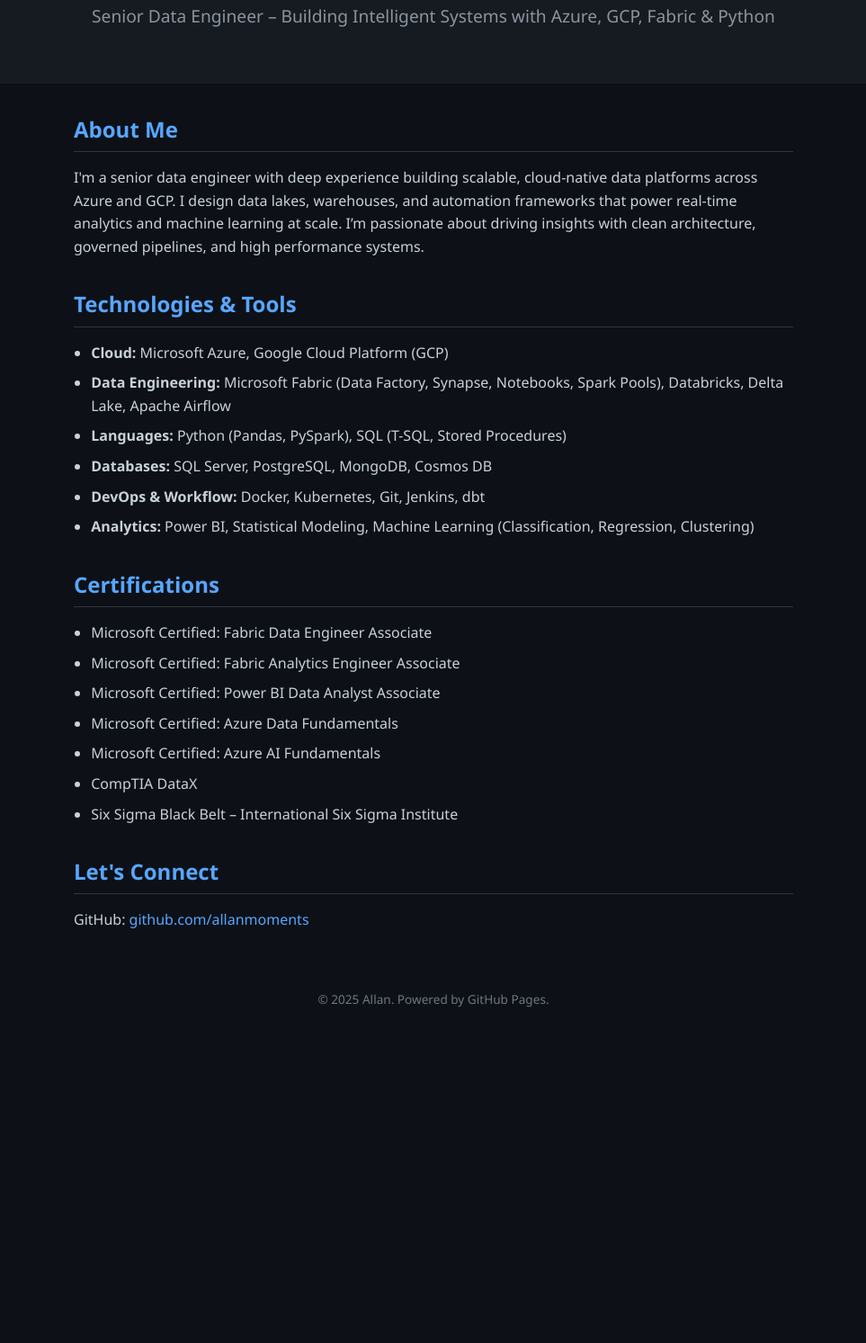
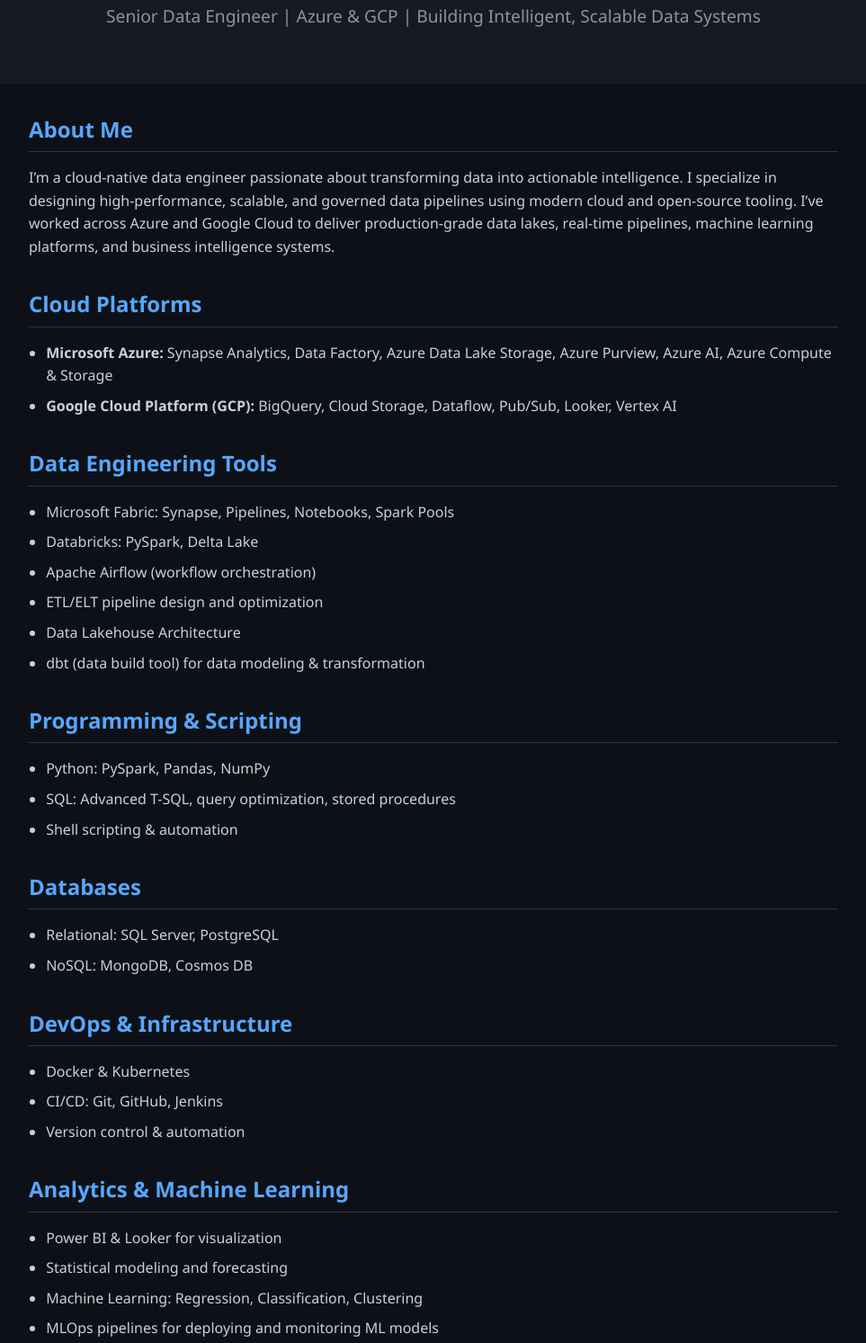
Before and after one commit to allanmoments/allanmoments.github.io, a plain HTML site: page index.html in a window 1280 px wide. Shown: the part 133-1626 px from the top of the page at 90% size, without its empty margins (158-1121 px from the left). Before the commit the page ends 1287 px from the top, so only its background shows below. Drawn offline with Linux system fonts and the light colour scheme.

Commit message:
Revamped website with full portfolio

```diff
--- a/index.html
+++ b/index.html
@@ -26,7 +26,7 @@
       color: #8b949e;
     }
     section {
-      max-width: 800px;
+      max-width: 900px;
       margin: 2rem auto;
       padding: 0 1rem;
     }
@@ -41,6 +41,9 @@
     }
     li {
       margin-bottom: 0.5rem;
+    }
+    strong {
+      color: #c9d1d9;
     }
     a {
       color: #58a6ff;
@@ -60,27 +63,69 @@
 <body>
   <header>
     <h1>Allan</h1>
-    <p>Senior Data Engineer – Building Intelligent Systems with Azure, GCP, Fabric & Python</p>
+    <p>Senior Data Engineer | Azure & GCP | Building Intelligent, Scalable Data Systems</p>
   </header>
 
   <section>
     <h2>About Me</h2>
     <p>
-      I'm a senior data engineer with deep experience building scalable, cloud-native data platforms across Azure and GCP.
-      I design data lakes, warehouses, and automation frameworks that power real-time analytics and machine learning at scale.
-      I’m passionate about driving insights with clean architecture, governed pipelines, and high performance systems.
+      I’m a cloud-native data engineer passionate about transforming data into actionable intelligence. I specialize in designing high-performance, scalable, and governed data pipelines using modern cloud and open-source tooling. I’ve worked across Azure and Google Cloud to deliver production-grade data lakes, real-time pipelines, machine learning platforms, and business intelligence systems.
     </p>
   </section>
 
   <section>
-    <h2>Technologies & Tools</h2>
+    <h2>Cloud Platforms</h2>
     <ul>
-      <li><strong>Cloud:</strong> Microsoft Azure, Google Cloud Platform (GCP)</li>
-      <li><strong>Data Engineering:</strong> Microsoft Fabric (Data Factory, Synapse, Notebooks, Spark Pools), Databricks, Delta Lake, Apache Airflow</li>
-      <li><strong>Languages:</strong> Python (Pandas, PySpark), SQL (T-SQL, Stored Procedures)</li>
-      <li><strong>Databases:</strong> SQL Server, PostgreSQL, MongoDB, Cosmos DB</li>
-      <li><strong>DevOps & Workflow:</strong> Docker, Kubernetes, Git, Jenkins, dbt</li>
-      <li><strong>Analytics:</strong> Power BI, Statistical Modeling, Machine Learning (Classification, Regression, Clustering)</li>
+      <li><strong>Microsoft Azure:</strong> Synapse Analytics, Data Factory, Azure Data Lake Storage, Azure Purview, Azure AI, Azure Compute & Storage</li>
+      <li><strong>Google Cloud Platform (GCP):</strong> BigQuery, Cloud Storage, Dataflow, Pub/Sub, Looker, Vertex AI</li>
+    </ul>
+  </section>
+
+  <section>
+    <h2>Data Engineering Tools</h2>
+    <ul>
+      <li>Microsoft Fabric: Synapse, Pipelines, Notebooks, Spark Pools</li>
+      <li>Databricks: PySpark, Delta Lake</li>
+      <li>Apache Airflow (workflow orchestration)</li>
+      <li>ETL/ELT pipeline design and optimization</li>
+      <li>Data Lakehouse Architecture</li>
+      <li>dbt (data build tool) for data modeling & transformation</li>
+    </ul>
+  </section>
+
+  <section>
+    <h2>Programming & Scripting</h2>
+    <ul>
+      <li>Python: PySpark, Pandas, NumPy</li>
+      <li>SQL: Advanced T-SQL, query optimization, stored procedures</li>
+      <li>Shell scripting & automation</li>
+    </ul>
+  </section>
+
+  <section>
+    <h2>Databases</h2>
+    <ul>
+      <li>Relational: SQL Server, PostgreSQL</li>
+      <li>NoSQL: MongoDB, Cosmos DB</li>
+    </ul>
+  </section>
+
+  <section>
+    <h2>DevOps & Infrastructure</h2>
+    <ul>
+      <li>Docker & Kubernetes</li>
+      <li>CI/CD: Git, GitHub, Jenkins</li>
+      <li>Version control & automation</li>
+    </ul>
+  </section>
+
+  <section>
+    <h2>Analytics & Machine Learning</h2>
+    <ul>
+      <li>Power BI & Looker for visualization</li>
+      <li>Statistical modeling and forecasting</li>
+      <li>Machine Learning: Regression, Classification, Clustering</li>
+      <li>MLOps pipelines for deploying and monitoring ML models</li>
     </ul>
   </section>
 
@@ -98,12 +143,12 @@
   </section>
 
   <section>
-    <h2>Let's Connect</h2>
+    <h2>Let’s Connect</h2>
     <p>GitHub: <a href="https://github.com/allanmoments" target="_blank">github.com/allanmoments</a></p>
   </section>
 
   <footer>
-    © 2025 Allan. Powered by GitHub Pages.
+    © 2025 Allan. Built with care, powered by GitHub Pages.
   </footer>
 </body>
 </html>
```
